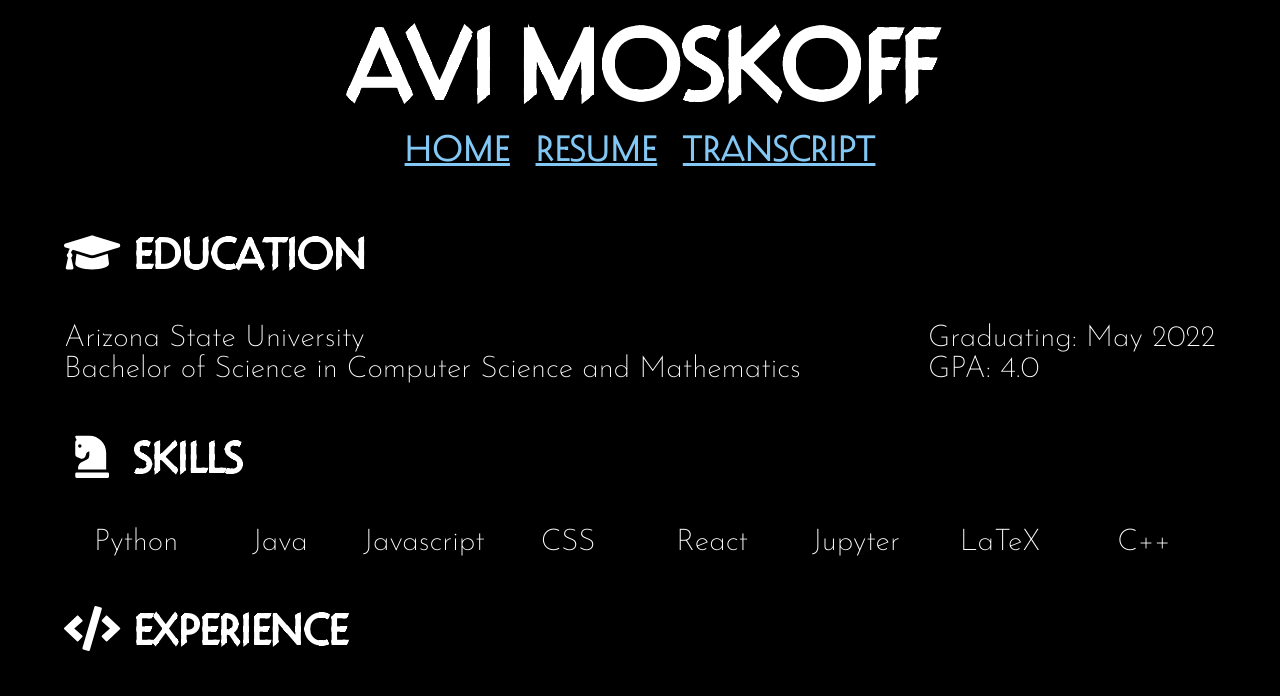
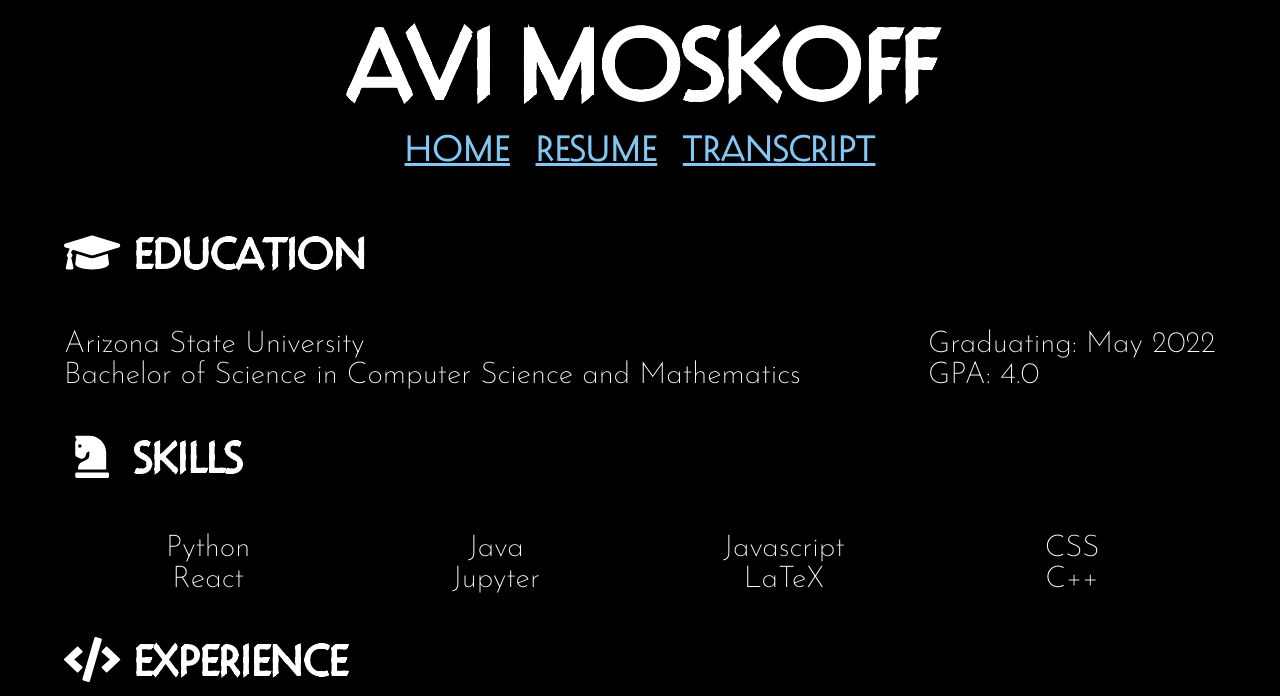
Before and after one commit to pireads/pireads.github.io, a Gatsby site: page /resume in a window 1280 px wide. Shown: the top 696 px of the page. Built offline with nearby package versions, Linux system fonts and the light colour scheme; Gatsby itself is replaced by a stand-in of ours.

Commit message:
some padding optimizations

```diff
--- a/src/components/resume/resumeStyles.module.css
+++ b/src/components/resume/resumeStyles.module.css
@@ -23,8 +23,7 @@
   font-family: "Josefin Sans";
   font-size: 30px;
   display: grid;
-  padding-bottom: 0.5vw;
-  padding-top: 0.5vw;
+  padding-top: 1vw;
   margin: 0;
 }
 
@@ -46,12 +45,12 @@
 
 @media screen and (max-width: 800px) {
   .skillColumns {
-    grid-template-columns: repeat(4, 1fr);
+    grid-template-columns: repeat(2, 1fr);
   }
 }
 @media screen and (min-width: 801px) {
   .skillColumns {
-    grid-template-columns: repeat(8, 1fr);
+    grid-template-columns: repeat(4, 1fr);
   }
 }
 
```
